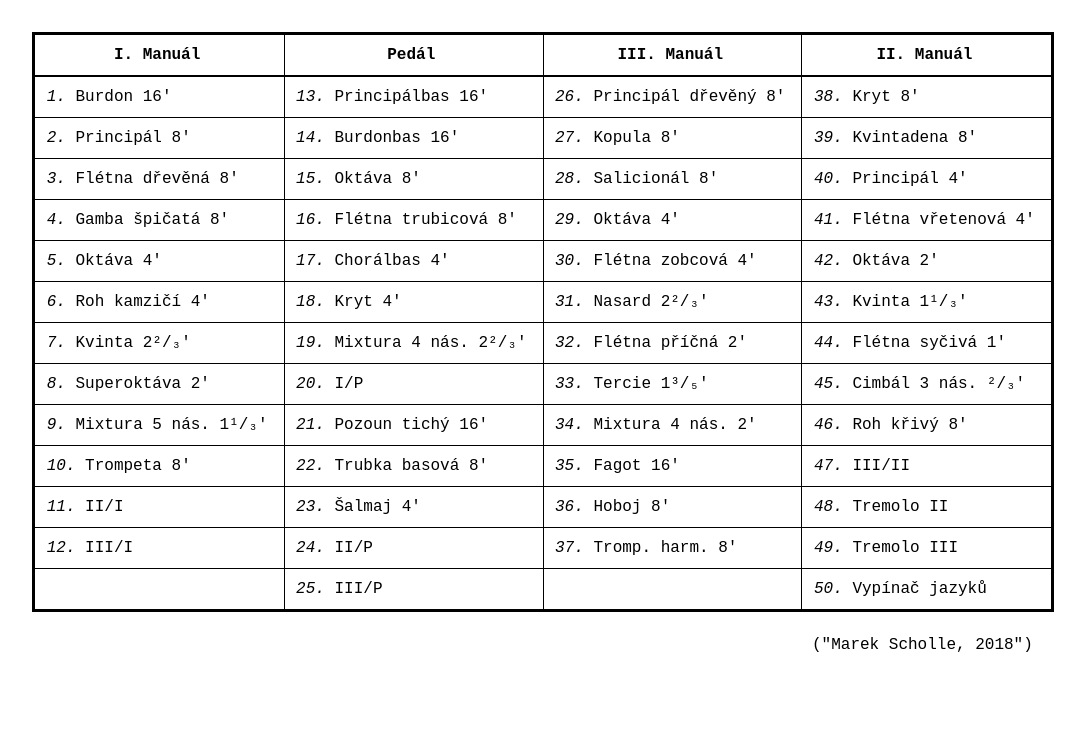
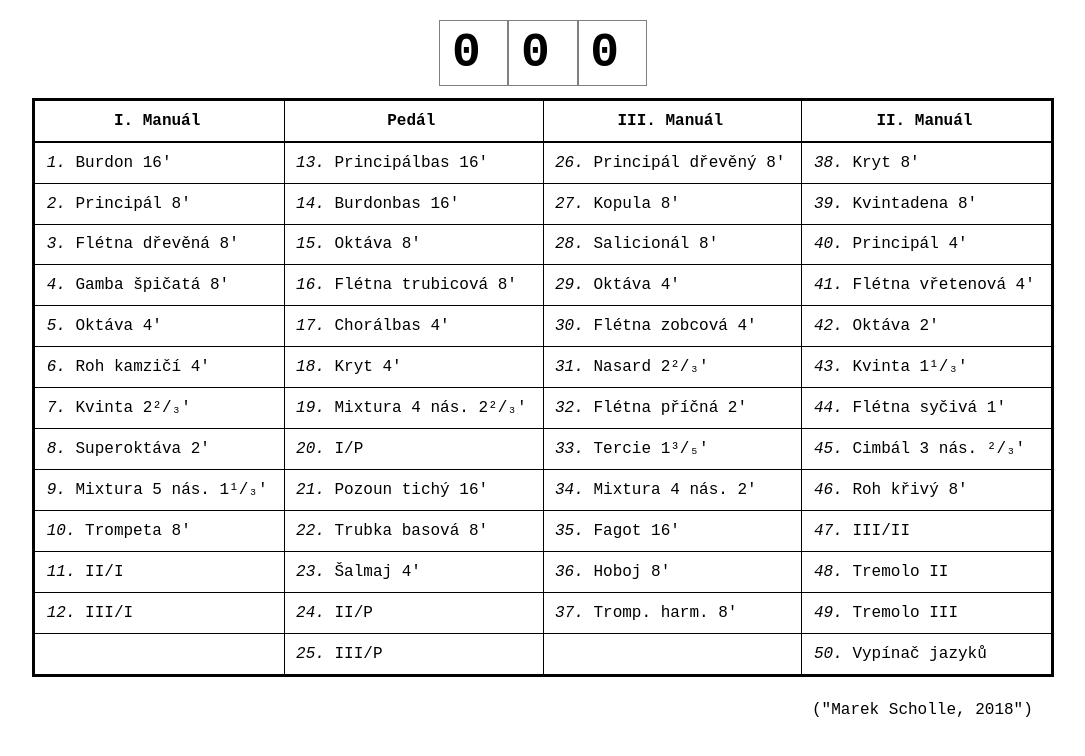
Before and after one commit to marekscholle/setzer, a React (Create React App) app: page / in a window 1280 px wide. Shown: the top 756 px of the page, without its empty margins (97-1182 px from the left). Built offline with nearby package versions, Linux system fonts and the light colour scheme.

Commit message:
index + immutable v4

```diff
--- a/src/components/App.css
+++ b/src/components/App.css
@@ -47,8 +47,8 @@ body {
 }
 #index input {
   border: 1px solid Grey;
-  padding: 0.1em 0.5em;
-  width: 3ch;
+  padding: 0.1em 0.1em;
+  width: 2ch;
   text-align: center;
   font-size: 48px;
   font-weight: bold;
--- /dev/null
+++ b/src/components/Index.tsx
@@ -0,0 +1,71 @@
+import { List, Repeat } from 'immutable';
+import * as React from 'react';
+
+export interface Props {
+  index: number;
+  count: number;
+  onChange: (position: number) => void;
+}
+
+interface DigitProps {
+  value: number;
+  onChange: (digit: number) => void;
+}
+
+const Digit = ({ value, onChange }: DigitProps) => (
+  <input
+    type='number'
+    onChange={e => onChange(Number(e.target.value))}
+    value={value}
+  />
+);
+
+/**
+ * Number digits in [0..9] from least significant digit.
+ */
+function number2digits(n: number): List<number> {
+  function loop(m: number, acc: List<number>): List<number> {
+    if (m === 0) {
+      return acc;
+    } else {
+      const r = m % 10;
+      return loop((m - r) / 10, acc.push(r));
+    }
+  }
+  return loop(n, List());
+}
+
+/**
+ * Number from pseudodigits from [-1..10].
+ */
+function pseudodigits2number(digits: List<number>): number {
+  function loop(list: List<number>, pow: number, acc: number): number {
+    if (list.isEmpty()) {
+      return acc;
+    } else {
+      const digit = list.first()!;
+      return loop(list.rest(), pow * 10, acc + pow * digit);
+    }
+  }
+  return loop(digits, 1, 0);
+}
+
+export const Index = ({ index, count, onChange }: Props) => {
+  const indexDigits = number2digits(index);
+  const digits = indexDigits.concat(Repeat(0, number2digits(count - 1).size - indexDigits.size).toList());
+  return (
+    <span>
+      {digits
+        .map((digit, ix) => (
+          <Digit
+            key={ix}
+            value={digit}
+            onChange={d => onChange(pseudodigits2number(digits.set(ix, d)))}
+          />
+        ))
+        .reverse()}
+    </span>
+  );
+};
+
+export const EmptyStop = () => <td />;
--- a/src/components/Setzer.tsx
+++ b/src/components/Setzer.tsx
@@ -1,4 +1,6 @@
 import * as React from 'react';
+
+import Index from '../containers/Index';
 import Table from '../containers/Table';
 
 export interface Props {
@@ -45,7 +47,7 @@ export const Setzer = (props: Props) => (
       <div
         id='index'
       >
-        {/*Index.Component(Index.Props(props.count, state.index, handleIndex))*/}
+        <Index />
       </div>
       <div
         id='table'
--- a/src/components/Table.tsx
+++ b/src/components/Table.tsx
@@ -12,7 +12,7 @@ export interface Props {
 const head = (organ: Organ) => (
   <thead>
     <tr>
-      {organ.groups.map((group: StopsGroup, index: number) => (
+      {organ.groups.map((group, index) => (
         <td
           key={index}
         >
@@ -24,10 +24,10 @@ const head = (organ: Organ) => (
 );
 
 const body = (organ: Organ) => {
-  const maxStopSize = organ.groups.map((s: StopsGroup) => s.stops.size).max();
+  const maxStopSize = organ.groups.map(s => s.stops.size).max();
   return (
     <tbody>
-      {Range(0, maxStopSize).map((rowIndex: number) => row(organ, rowIndex))}
+      {Range(0, maxStopSize).map(rowIndex => row(organ, rowIndex))}
     </tbody>
   );
 };
@@ -37,8 +37,8 @@ const row = (organ: Organ, rowIndex: number) => (
     key={rowIndex}
   >
     {organ.groups.map((group: StopsGroup, index) => {
-      const stop = (rowIndex < group.stops.size) ? group.stops.get(rowIndex) : null;
-      return (stop !== null) ? (
+      const stop = group.stops.get(rowIndex);
+      return stop ? (
         <Stop
           key={stop.index}
           index={stop.index}
--- /dev/null
+++ b/src/containers/Index.ts
@@ -0,0 +1,27 @@
+import { connect, Dispatch } from 'react-redux';
+
+import { changeCombination, ChangeCombination, ChangeCombinationMethod } from '../actions';
+import { Index } from '../components/Index';
+import { StoreState } from '../types/StoreState';
+
+export interface Props {
+  index: number;
+}
+
+function mapStateToProps({ organ, combinationIndex }: StoreState) {
+  return {
+    count: organ.count,
+    index: combinationIndex,
+  };
+}
+
+function mapDispatchToProps(dispatch: Dispatch<ChangeCombination>) {
+  return {
+    onChange: (position: number) => dispatch(changeCombination(ChangeCombinationMethod.ABSOLUTE, position)),
+  };
+}
+
+export default connect(
+  mapStateToProps,
+  mapDispatchToProps,
+)(Index);
--- a/src/containers/Stop.ts
+++ b/src/containers/Stop.ts
@@ -10,9 +10,9 @@ export interface Props {
 
 function mapStateToProps({ organ, combination, combinationIndex, memory }: StoreState, { index }: Props) {
   return {
-    stop: organ.stops.get(index),
-    on: combination.stops.get(index),
-    memoryOn: memory.combinations.get(combinationIndex).stops.get(index),
+    stop: organ.stops.get(index)!,
+    on: combination.stops.get(index)!,
+    memoryOn: memory.combinations.get(combinationIndex)!.stops.get(index)!,
   };
 }
 
--- a/src/index.tsx
+++ b/src/index.tsx
@@ -32,6 +32,6 @@ ReactDOM.render(
   <Provider store={store}>
     <App />
   </Provider>,
-  document.getElementById('root') as HTMLElement,
+  document.getElementById('root'),
 );
 registerServiceWorker();
--- a/src/reducers/index.ts
+++ b/src/reducers/index.ts
@@ -22,7 +22,7 @@ export function reducer(state: StoreState, action: Action): StoreState {
       const { combinationIndex, memory } = state;
       return {
         ...state,
-        combination: memory.combinations.get(combinationIndex),
+        combination: memory.combinations.get(combinationIndex)!,
       };
     }
 
--- a/src/types/Combination.ts
+++ b/src/types/Combination.ts
@@ -1,11 +1,11 @@
 import { List, Repeat } from 'immutable';
 
 export class Combination {
-   static empty(size: number): Combination {
+  static empty(size: number): Combination {
     return new Combination(Repeat(false, size).toList());
   }
 
-  constructor(readonly stops: List<boolean>) {}
+  constructor(readonly stops: List<boolean>) { }
 
   switched(index: number): Combination {
     return new Combination(this.stops.update(index, s => !s));
--- a/src/types/MartinuHallOrgan.ts
+++ b/src/types/MartinuHallOrgan.ts
@@ -7,7 +7,7 @@ export class MartinuHallOrgan implements Organ {
   size = 64;
 
   // tslint:disable:quotemark
-  stops: List<Stop> = Seq.of(
+  stops: List<Stop> = Seq([
     "Burdon 16'",
     "Principál 8'",
     "Flétna dřevěná 8'",
@@ -57,17 +57,17 @@ export class MartinuHallOrgan implements Organ {
     "III/II",
     "Tremolo II",
     "Tremolo III",
-    "Vypínač jazyků")
+    "Vypínač jazyků"])
     // tslint:enable:quotemark
-    .map((name: string, index: number) => new Stop(index, name))
+    .map((name, index) => new Stop(index, name))
     .toList();
 
-  groups: List<StopsGroup> = Seq.of<[string, number, number]>(
+  groups: List<StopsGroup> = Seq([
     ['I. Manuál', 0, 12],
     ['Pedál', 12, 25],
     ['III. Manuál', 25, 37],
-    ['II. Manuál', 37, 50])
-    .map(([name, from, to]: [string, number, number]) =>
+    ['II. Manuál', 37, 50]] as Array<[string, number, number]>)
+    .map(([name, from, to]) =>
       new StopsGroup(this.stops.slice(from, to).toList(), name),
     )
     .toList();
--- a/src/types/Memory.ts
+++ b/src/types/Memory.ts
@@ -15,8 +15,8 @@ export class Memory {
       const offset = index * (size / ByteSize);
 
       return new Combination(
-        Range(offset, offset + (size / ByteSize)).flatMap((byte: number) =>
-          Range(0, ByteSize).map((bit: number) => (
+        Range(offset, offset + (size / ByteSize)).flatMap(byte =>
+          Range(0, ByteSize).map(bit => (
             // tslint:disable-next-line:no-bitwise
             (byte & (1 << bit)) !== 0
           )),
@@ -34,9 +34,9 @@ export class Memory {
   toBytes(memory: Memory): Uint8Array {
     const bytes = new Uint8Array(memory.count * (memory.size / ByteSize));
 
-    memory.combinations.forEach((comb: Combination, index: number) => {
+    memory.combinations.forEach((comb, index) => {
       const offset = index * (memory.size / ByteSize);
-      comb.stops.forEach((stop: boolean, ix: number) => {
+      comb.stops.forEach((stop, ix) => {
         if (stop) {
           const off = offset + (ix / ByteSize);
           // tslint:disable-next-line:no-bitwise
@@ -53,11 +53,11 @@ export class Memory {
   }
 
   switched(index: number, stopIndex: number): Memory {
-    return this.updated(index, this.combinations.get(index).switched(stopIndex));
+    return this.updated(index, this.combinations.get(index)!.switched(stopIndex));
   }
 
   get size(): number {
-    return this.combinations.first().stops.size;
+    return this.combinations.first()!.stops.size;
   }
 
   get count(): number {
```
Also changed, not shown: package.json (+4 -4 lines), 1 other file (tests, documents, lock files or other folders).
